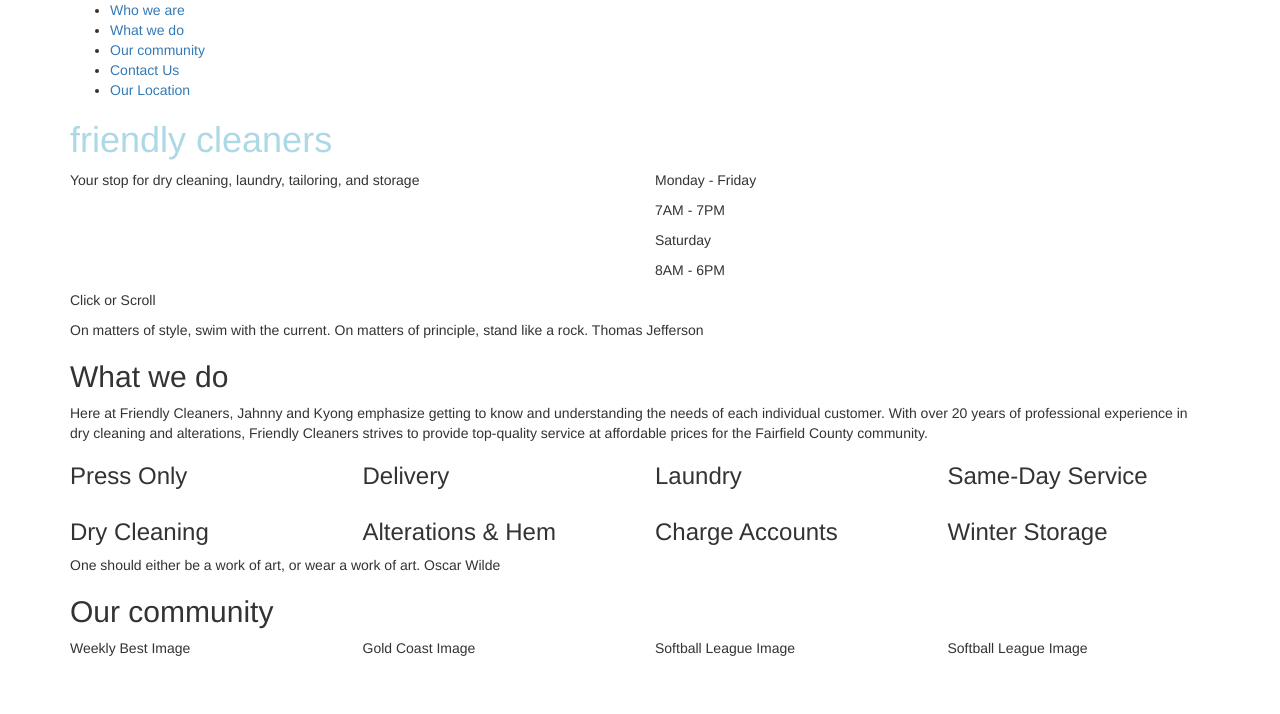
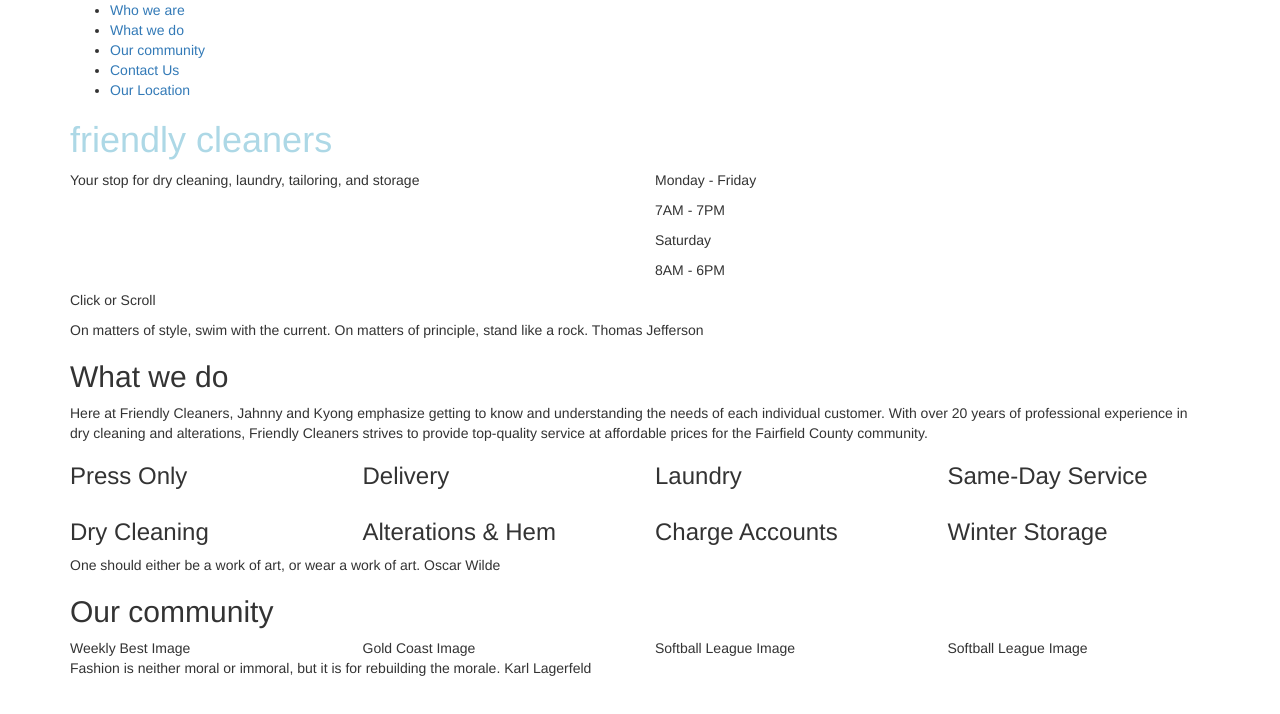
Before and after one commit to kyongekim/kyongekim.github.io, a plain HTML site: page index.html in a window 1280 px wide. Drawn offline with nearby package versions, Linux system fonts and the light colour scheme.

Commit message:
added parallax quote

```diff
--- a/index.html
+++ b/index.html
@@ -111,5 +111,14 @@
         </div>
       </div>
     </section>
+
+    <!-- PARALLAX -->
+
+    <div class="parallax">
+      <p>
+        Fashion is neither moral or immoral, but it is for rebuilding the morale. <span class="author">Karl Lagerfeld</span>
+      </p>
+    </div>
+
   </body>
 </html>
```
